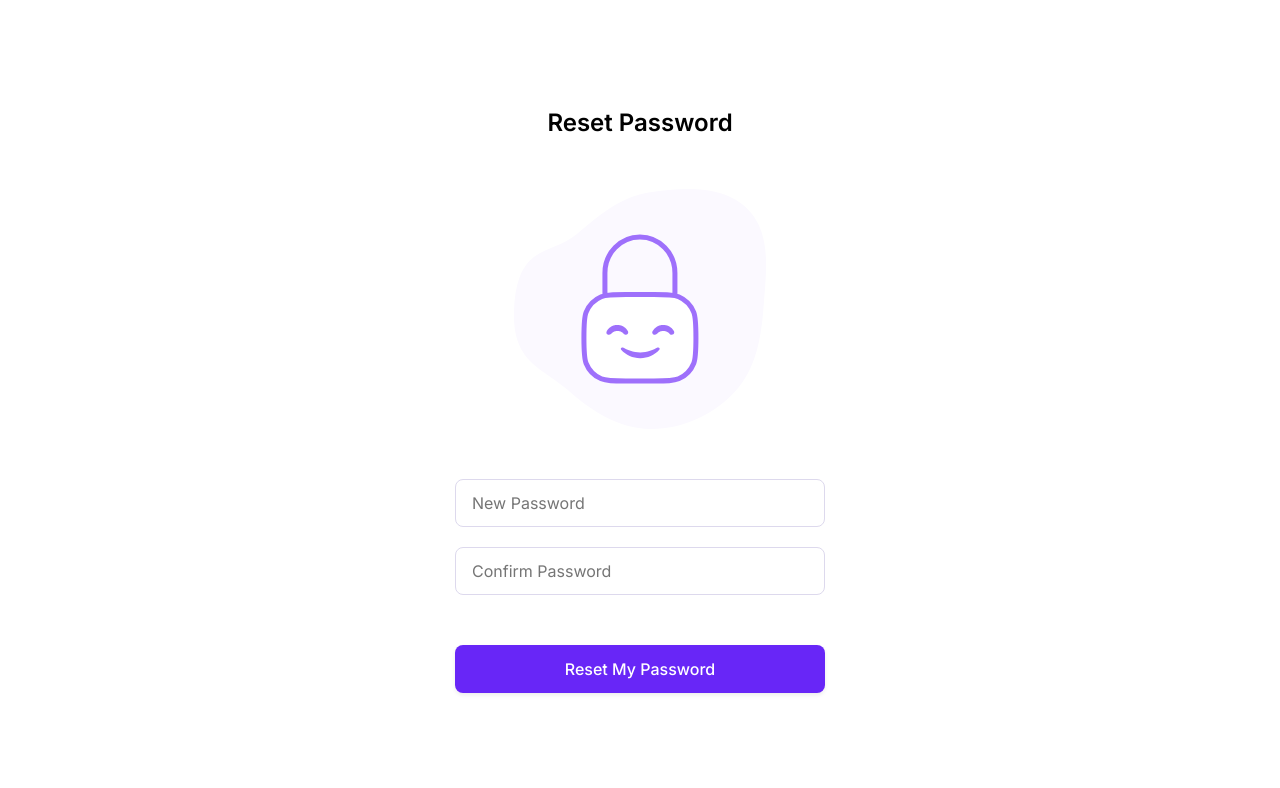
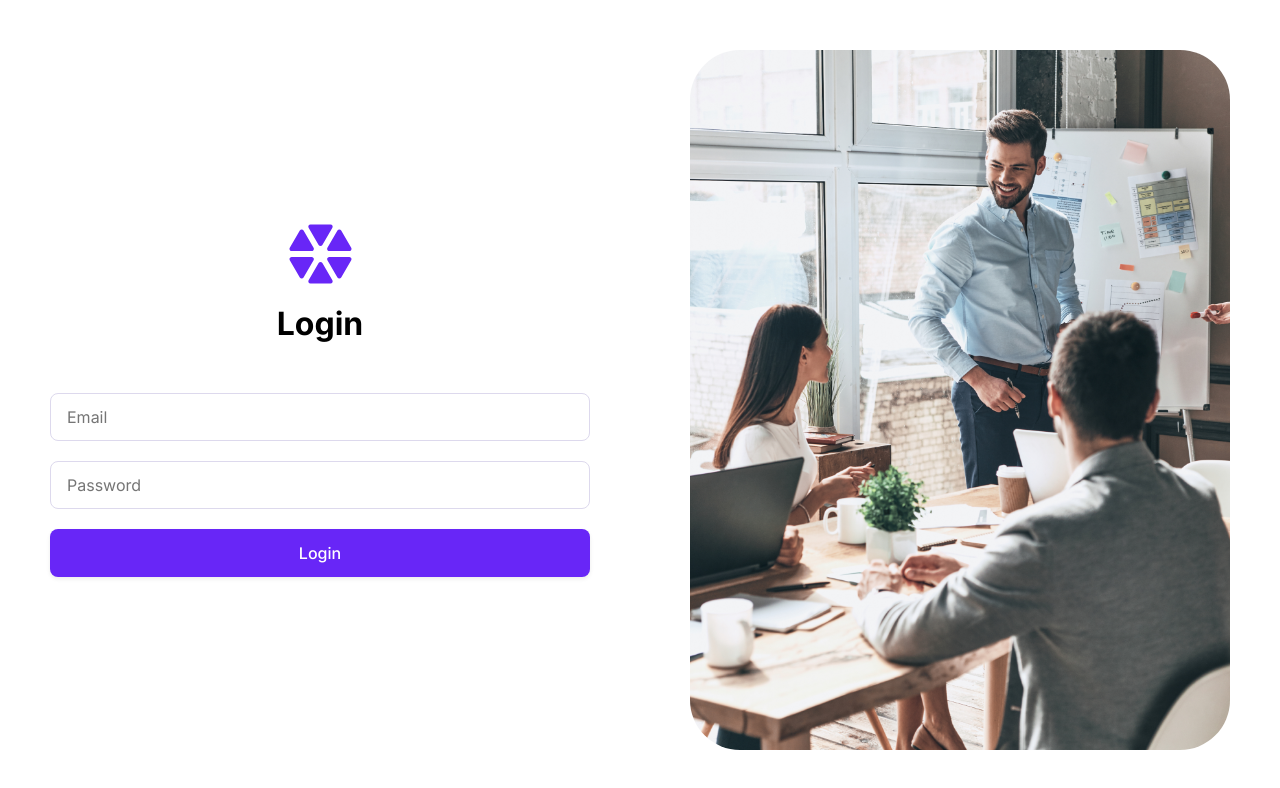
Before and after one commit to rukshonarad/projectify-app-ui, a React (Create React App) app: page / in a window 1280 px wide. Shown: the top 788 px of the page. Built offline with nearby package versions, Linux system fonts and the light colour scheme.

Commit message:
Convert authWrapper to style components

```diff
--- a/src/App.tsx
+++ b/src/App.tsx
@@ -1,12 +1,7 @@
-import {
-    TeamMemberLogin,
-    AdminResetPassword,
-    TeamMemberCreatePassword,
-    TeamMemberResettPassword
-} from "./pages";
+import { AdminLogin, TeamMemberLogin, TeamMemberResettPassword } from "./pages";
 
 const App = () => {
-    return <TeamMemberResettPassword />;
+    return <AdminLogin />;
 };
 
 export { App };
--- a/src/pages/components/auth-wrapper/AuthWrapper.tsx
+++ b/src/pages/components/auth-wrapper/AuthWrapper.tsx
@@ -7,8 +7,11 @@
     grid-template-columns: 1fr 1fr;
     grid-template-rows: 100vh;
 `;
-const AuthForm = styled.section`
-    grid-column: 1 / 2;
+
+const AuthForm = styled.section<{ $switchLayout?: boolean }>`
+    grid-row: 1 / 2;
+    grid-column: ${(props) => (props.$switchLayout ? "2 / 3" : "1 / 2")};
+
     padding: var(--space-50);
     display: flex;
     align-items: center;
@@ -22,16 +25,27 @@
     gap: var(--space-50);
     flex-basis: 57rem;
 `;
-const AuthImg = styled.section`
-    grid-column: 2 / 3;
+
+const AuthImgWrapper = styled.section<{ $switchLayout?: boolean }>`
+    grid-row: 1 / 2;
+    grid-column: ${(props) => (props.$switchLayout ? "1 / 2" : "2 / 3")};
     padding: var(--space-50);
-    img {
-        height: 100%;
-        width: 100%;
-        border-radius: var(--space-50);
-        object-fit: cover;
+`;
+
+const AuthImage = styled.img.attrs({
+    alt: "Office"
+})`
+    height: 100%;
+    width: 100%;
+    border-radius: var(--space-50);
+    object-fit: cover;
+    transition: all 1s;
+
+    &:hover {
+        transform: scale(1.1);
     }
 `;
+
 type AuthWrapperProps = {
     imageUrl: string;
     children: ReactNode;
@@ -51,9 +65,9 @@
                     {children}
                 </AuthContent>
             </AuthForm>
-            <AuthImg>
-                <img src={imageUrl} alt="Projectify App | Hands making star" />
-            </AuthImg>
+            <AuthImgWrapper>
+                <AuthImage src={imageUrl} />
+            </AuthImgWrapper>
         </Wrapper>
     );
 };
```
